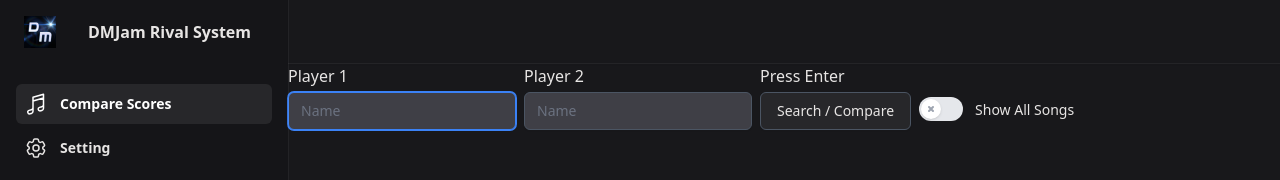
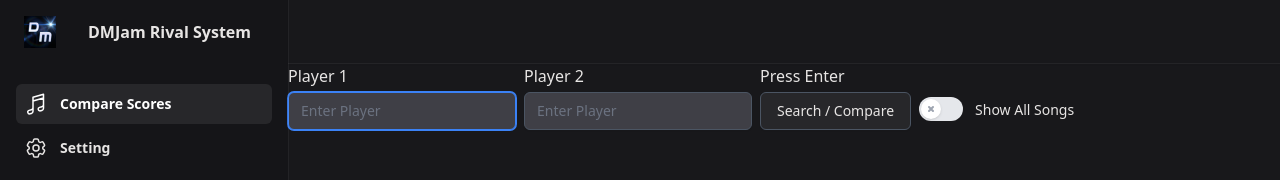
Before and after one commit to KenZync/dm-rivals, a Nuxt app: page / in a window 1280 px wide. Shown: the top 180 px of the page. Built offline with nearby package versions, Linux system fonts and the light colour scheme; no server answers; what vue3-apexcharts would draw is missing.

Commit message:
fix: don't trigger name

```diff
--- a/pages/index.vue
+++ b/pages/index.vue
@@ -10,7 +10,7 @@
             <input
               type="text"
               v-model="user1"
-              placeholder="Name"
+              placeholder="Enter Player"
               autofocus
               class="text-stone-200 bg-zinc-700 rounded-md border-gray-600 shadow-sm focus:border-blue-500 focus:ring-blue-500 text-sm"
             />
@@ -24,7 +24,7 @@
             <input
               type="text"
               v-model="user2"
-              placeholder="Name"
+              placeholder="Enter Player"
               class="text-stone-200 bg-zinc-700 rounded-md border-gray-600 shadow-sm focus:border-blue-500 focus:ring-blue-500 text-sm"
             />
           </div>
```
